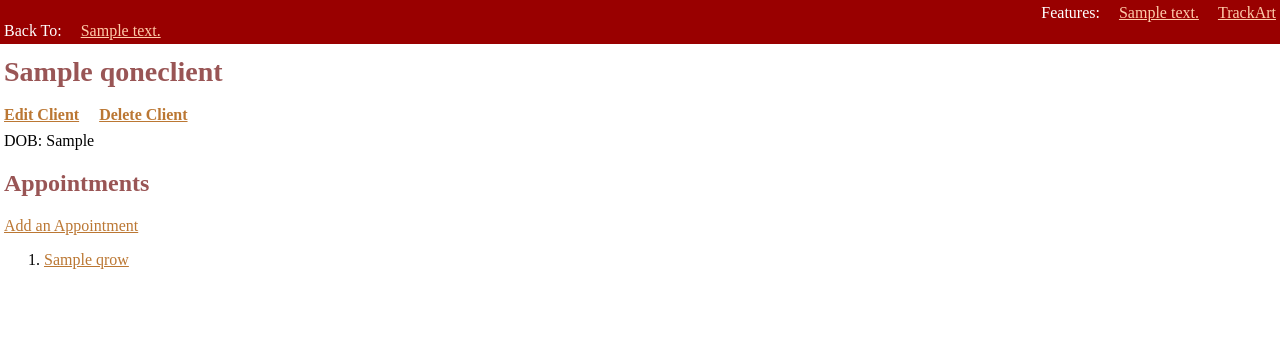
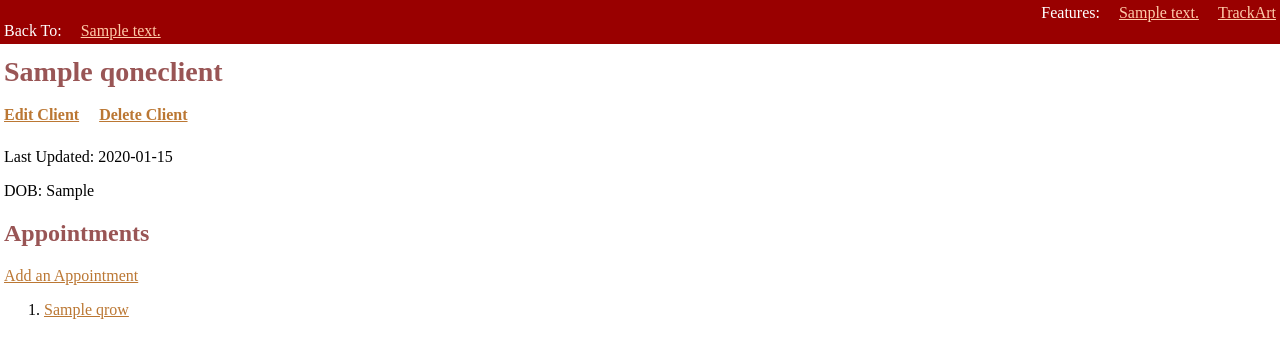
Before and after one commit to jslandport/django-arttherapy-sample, a Django app: template arttherapy/trackart/templates/trackart/clientone.html in a window 1280 px wide. Shown: the top 358 px of the page. Run offline with Django 3.2, Linux system fonts and the light colour scheme; the template is opened without the code that fills it: most values are stand-ins (such as "Sample title", 1, 10 or a date in 2020).

Commit message:
Update clientone.html

```diff
--- a/arttherapy/trackart/templates/trackart/clientone.html
+++ b/arttherapy/trackart/templates/trackart/clientone.html
@@ -22,7 +22,9 @@ EXPECTED INCOMING PARAMETERS:
          </div>
          <div class="postseries"></div>
 
-         <div>DOB: {{ qoneclient.art_clientdob }}</div>
+         <p>Last Updated: {{ qoneclient.lastupdated }}</p>
+
+         <p>DOB: {{ qoneclient.art_clientdob }}</p>
 
          {% if qsappointment %}
             <h2>Appointments</h2>
```
